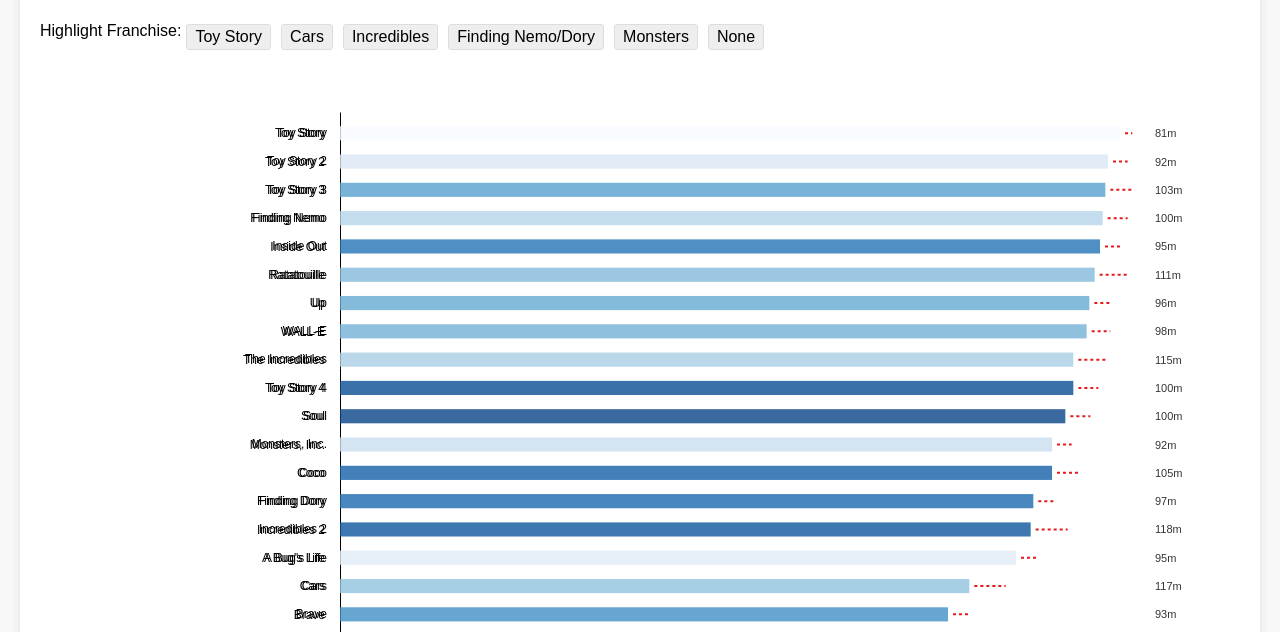
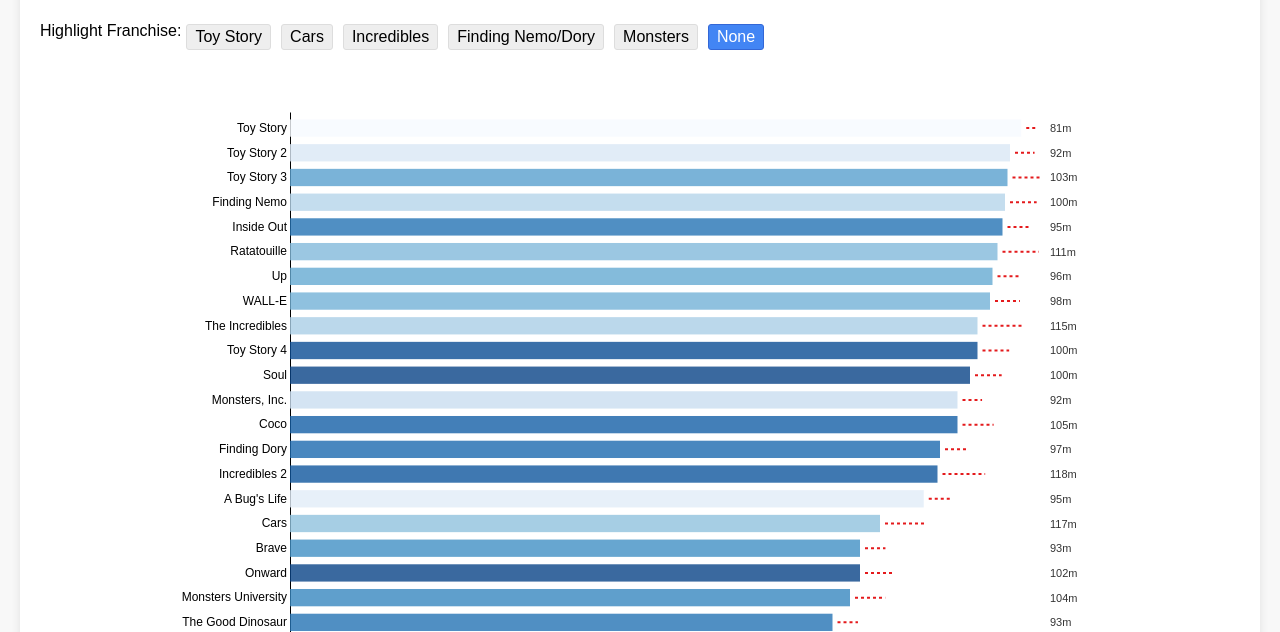
Before and after one commit to derrickchia787/INFO-4310, a plain HTML site: page hw4/index.html in a window 1280 px wide. Shown: the part 168-800 px from the top of the page. Drawn offline with nearby package versions, Linux system fonts and the light colour scheme.

Commit message:
hw4 final

```diff
--- a/hw4/index.html
+++ b/hw4/index.html
@@ -3,7 +3,7 @@
 <head>
     <meta charset="UTF-8">
     <meta name="viewport" content="width=device-width, initial-scale=1.0">
-    <title>Pixar Film Ratings - No Overlapping</title>
+    <title>Pixar Film Ratings - Final Version</title>
     <script src="https://d3js.org/d3.v7.min.js"></script>
     <style>
         body {
@@ -12,7 +12,7 @@
             background-color: #f8f8f8;
         }
         .container {
-            max-width: 1400px;
+            max-width: 1200px;
             margin: 0 auto;
             background-color: white;
             padding: 20px;
@@ -171,11 +171,11 @@
             <div class="franchise-btn" data-franchise="Incredibles">Incredibles</div>
             <div class="franchise-btn" data-franchise="Finding">Finding Nemo/Dory</div>
             <div class="franchise-btn" data-franchise="Monsters">Monsters</div>
-            <div class="franchise-btn" data-franchise="none">None</div>
+            <div class="franchise-btn active" data-franchise="none">None</div>
         </div>
 
         <div class="chart-container">
-            <svg class="chart-svg" width="1300" height="850"></svg>
+            <svg class="chart-svg" width="1100" height="600"></svg>
         </div>
 
         <div class="legend">
@@ -214,7 +214,7 @@
     <div class="tooltip"></div>
 
     <script>
-        // Corrected movie names mapping
+        // Correct movie names mapping
         const nameCorrections = {
             "Tojo$@toyy": "Toy Story",
             "Tojo$@toyy22": "Toy Story 2",
@@ -295,10 +295,10 @@
                 d.average_rating = ratings.length ? d3.mean(ratings) : null;
             });
 
-            // Set up visualization with ample space
-            const margin = {top: 40, right: 200, bottom: 60, left: 300};
-            const width = 1300 - margin.left - margin.right;
-            const height = 850 - margin.top - margin.bottom;
+            // Set up visualization with proper spacing
+            const margin = {top: 40, right: 150, bottom: 60, left: 200};
+            const width = 1100 - margin.left - margin.right;
+            const height = Math.max(600, mergedData.length * 25); // Dynamic height based on number of films
 
             const svg = d3.select(".chart-svg")
                 .attr("width", width + margin.left + margin.right)
@@ -313,11 +313,11 @@
 
             const yScale = d3.scaleBand()
                 .range([0, height])
-                .padding(0.5);
+                .padding(0.3);
 
             const runtimePosScale = d3.scaleLinear()
                 .domain([70, 160])
-                .range([0, 60]);
+                .range([0, 80]);
 
             const colorScale = d3.scaleSequential()
                 .domain(d3.extent(mergedData, d => d.release_year))
@@ -350,27 +350,72 @@
             // Tooltip
             const tooltip = d3.select(".tooltip");
 
+            // Current filter state
+            let currentFilters = {
+                year: 1995,
+                rating: "all",
+                franchise: "none",
+                sort: "average"
+            };
+
+            // Apply all filters and sorting
+            function applyFilters() {
+                let filteredData = [...mergedData];
+
+                // Apply year filter
+                filteredData = filteredData.filter(d => d.release_year >= currentFilters.year);
+
+                // Apply rating filter
+                if (currentFilters.rating !== "all") {
+                    filteredData = filteredData.filter(d => d.film_rating === currentFilters.rating);
+                }
+
+                // Apply franchise highlighting (just changes opacity)
+                const highlightFranchise = currentFilters.franchise === "none" ? null : currentFilters.franchise;
+
+                // Apply sorting
+                switch(currentFilters.sort) {
+                    case "name":
+                        filteredData.sort((a, b) => a.film.localeCompare(b.film));
+                        break;
+                    case "year":
+                        filteredData.sort((a, b) => a.release_year - b.release_year);
+                        break;
+                    case "runtime":
+                        filteredData.sort((a, b) => (a.run_time || 0) - (b.run_time || 0));
+                        break;
+                    case "average":
+                    default:
+                        filteredData.sort((a, b) => (b.average_rating || 0) - (a.average_rating || 0));
+                }
+
+                update(filteredData, highlightFranchise);
+            }
+
             // Update function
             function update(data, highlightFranchise = null) {
                 // Update y scale domain based on sorted data
                 yScale.domain(data.map(d => d.film));
 
-                // Update y axis with proper text anchoring
+                // Clear previous elements to prevent duplication
+                svg.selectAll(".bar").remove();
+                svg.selectAll(".runtime-line").remove();
+                svg.selectAll(".runtime-label").remove();
+                svg.selectAll(".film-label").remove();
+
+                // Update y axis
                 svg.select(".y-axis")
                     .transition()
                     .duration(500)
                     .call(yAxis)
                     .selectAll("text")
                     .attr("font-size", "12px")
-                    .attr("text-anchor", "end")
-                    .attr("dx", "-10px");
+                    .attr("text-anchor", "end");
 
-                // Join data for bars
-                const bars = svg.selectAll(".bar")
-                    .data(data, d => d.film);
-
-                // Enter + Update
-                bars.enter()
+                // Create bars
+                svg.selectAll(".bar")
+                    .data(data)
+                    .enter()
                     .append("rect")
                     .attr("class", "bar")
                     .attr("x", 0)
@@ -378,7 +423,7 @@
                     .attr("height", yScale.bandwidth())
                     .attr("width", d => xScale(d.average_rating))
                     .attr("fill", d => colorScale(d.release_year))
-                    .attr("opacity", 0.8)
+                    .attr("opacity", d => highlightFranchise ? (d.franchise === highlightFranchise ? 0.8 : 0.3) : 0.8)
                     .on("mouseover", function(event, d) {
                         d3.select(this).attr("class", "bar highlight");
 
@@ -409,151 +454,58 @@
                         tooltip
                             .style("left", (event.pageX + 10) + "px")
                             .style("top", (event.pageY - 10) + "px");
-                    })
-                    .merge(bars)
-                    .transition()
-                    .duration(500)
-                    .attr("y", d => yScale(d.film))
-                    .attr("width", d => xScale(d.average_rating))
-                    .attr("height", yScale.bandwidth())
-                    .attr("fill", d => colorScale(d.release_year))
-                    .attr("opacity", d => {
-                        if (!highlightFranchise) return 0.8;
-                        return d.franchise === highlightFranchise ? 0.8 : 0.3;
                     });
 
                 // Add run time indicators as dashed lines
-                const runtimeMarks = svg.selectAll(".runtime-line")
-                    .data(data, d => d.film);
-
-                runtimeMarks.enter()
+                svg.selectAll(".runtime-line")
+                    .data(data)
+                    .enter()
                     .append("line")
                     .attr("class", "runtime-line")
                     .attr("x1", d => xScale(d.average_rating) + 5)
                     .attr("x2", d => xScale(d.average_rating) + 5 + runtimePosScale(d.run_time || 0))
                     .attr("y1", d => yScale(d.film) + yScale.bandwidth() / 2)
                     .attr("y2", d => yScale(d.film) + yScale.bandwidth() / 2)
-                    .merge(runtimeMarks)
-                    .transition()
-                    .duration(500)
-                    .attr("x1", d => xScale(d.average_rating) + 5)
-                    .attr("x2", d => xScale(d.average_rating) + 5 + runtimePosScale(d.run_time || 0))
-                    .attr("y1", d => yScale(d.film) + yScale.bandwidth() / 2)
-                    .attr("y2", d => yScale(d.film) + yScale.bandwidth() / 2)
-                    .attr("opacity", d => {
-                        if (!highlightFranchise) return 1;
-                        return d.franchise === highlightFranchise ? 1 : 0.3;
-                    });
+                    .attr("opacity", d => highlightFranchise ? (d.franchise === highlightFranchise ? 1 : 0.3) : 1);
 
                 // Add runtime labels on the right side
-                const runtimeLabels = svg.selectAll(".runtime-label")
-                    .data(data, d => d.film);
-
-                runtimeLabels.enter()
+                svg.selectAll(".runtime-label")
+                    .data(data)
+                    .enter()
                     .append("text")
                     .attr("class", "runtime-label")
-                    .attr("x", width + 15)
+                    .attr("x", width + 10)
                     .attr("y", d => yScale(d.film) + yScale.bandwidth() / 2 + 4)
                     .text(d => d.run_time ? `${d.run_time}m` : 'NA')
-                    .merge(runtimeLabels)
-                    .transition()
-                    .duration(500)
-                    .attr("y", d => yScale(d.film) + yScale.bandwidth() / 2 + 4)
-                    .attr("opacity", d => {
-                        if (!highlightFranchise) return 1;
-                        return d.franchise === highlightFranchise ? 1 : 0.3;
-                    });
-
-                // Exit
-                bars.exit().remove();
-                runtimeMarks.exit().remove();
-                runtimeLabels.exit().remove();
-
-                // Add film names as labels on the left
-                const labels = svg.selectAll(".film-label")
-                    .data(data, d => d.film);
-
-                labels.enter()
-                    .append("text")
-                    .attr("class", "film-label")
-                    .attr("x", -15)
-                    .attr("y", d => yScale(d.film) + yScale.bandwidth() / 2)
-                    .attr("dy", "0.35em")
-                    .attr("text-anchor", "end")
-                    .text(d => d.film)
-                    .attr("font-size", "12px")
-                    .attr("font-weight", d => {
-                        if (!highlightFranchise) return "normal";
-                        return d.franchise === highlightFranchise ? "bold" : "normal";
-                    })
-                    .merge(labels)
-                    .transition()
-                    .duration(500)
-                    .attr("y", d => yScale(d.film) + yScale.bandwidth() / 2)
-                    .attr("font-weight", d => {
-                        if (!highlightFranchise) return "normal";
-                        return d.franchise === highlightFranchise ? "bold" : "normal";
-                    });
-
-                labels.exit().remove();
+                    .attr("opacity", d => highlightFranchise ? (d.franchise === highlightFranchise ? 1 : 0.3) : 1);
             }
 
             // Initial render
-            update(mergedData.sort((a, b) => b.average_rating - a.average_rating));
+            applyFilters();
 
             // Event listeners for controls
             d3.select("#sort-by").on("change", function() {
-                const sortBy = this.value;
-                let sortedData = [...mergedData];
-
-                switch(sortBy) {
-                    case "name":
-                        sortedData.sort((a, b) => a.film.localeCompare(b.film));
-                        break;
-                    case "year":
-                        sortedData.sort((a, b) => a.release_year - b.release_year);
-                        break;
-                    case "runtime":
-                        sortedData.sort((a, b) => (a.run_time || 0) - (b.run_time || 0));
-                        break;
-                    case "average":
-                    default:
-                        sortedData.sort((a, b) => (b.average_rating || 0) - (a.average_rating || 0));
-                }
-
-                update(sortedData, d3.select(".franchise-btn.active").attr("data-franchise"));
+                currentFilters.sort = this.value;
+                applyFilters();
             });
 
             d3.select("#filter-year").on("input", function() {
-                const year = +this.value;
-                d3.select("#year-value").text(`${year}-2023`);
-
-                const filteredData = mergedData.filter(d => d.release_year >= year);
-                update(filteredData, d3.select(".franchise-btn.active").attr("data-franchise"));
+                currentFilters.year = +this.value;
+                d3.select("#year-value").text(`${currentFilters.year}-2023`);
+                applyFilters();
             });
 
             d3.select("#filter-rating").on("change", function() {
-                const rating = this.value;
-                let filteredData = [...mergedData];
-
-                if (rating !== "all") {
-                    filteredData = mergedData.filter(d => d.film_rating === rating);
-                }
-
-                update(filteredData, d3.select(".franchise-btn.active").attr("data-franchise"));
+                currentFilters.rating = this.value;
+                applyFilters();
             });
 
             // Franchise highlighting
             d3.selectAll(".franchise-btn").on("click", function() {
                 d3.selectAll(".franchise-btn").classed("active", false);
                 d3.select(this).classed("active", true);
-
-                const franchise = this.getAttribute("data-franchise");
-                if (franchise === "none") {
-                    update(mergedData);
-                } else {
-                    update(mergedData, franchise);
-                }
+                currentFilters.franchise = this.getAttribute("data-franchise");
+                applyFilters();
             });
         });
     </script>
```
